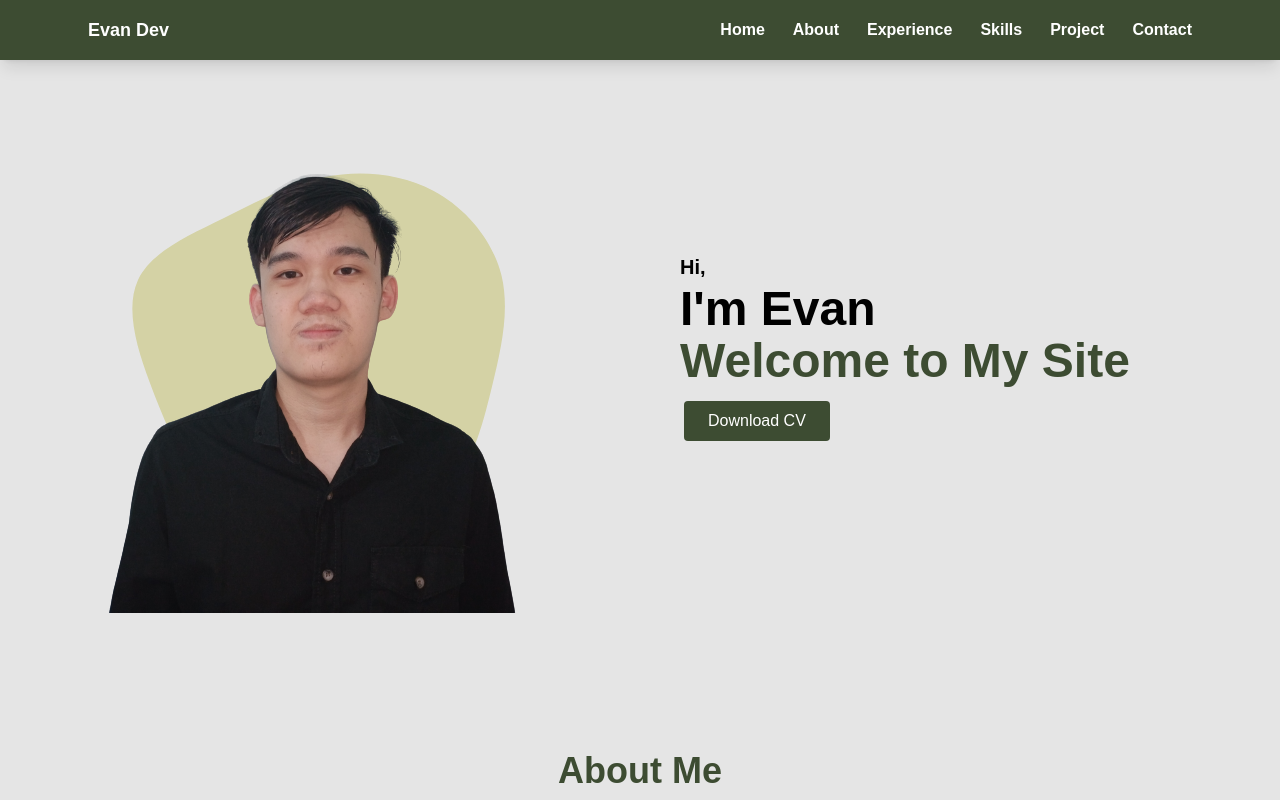
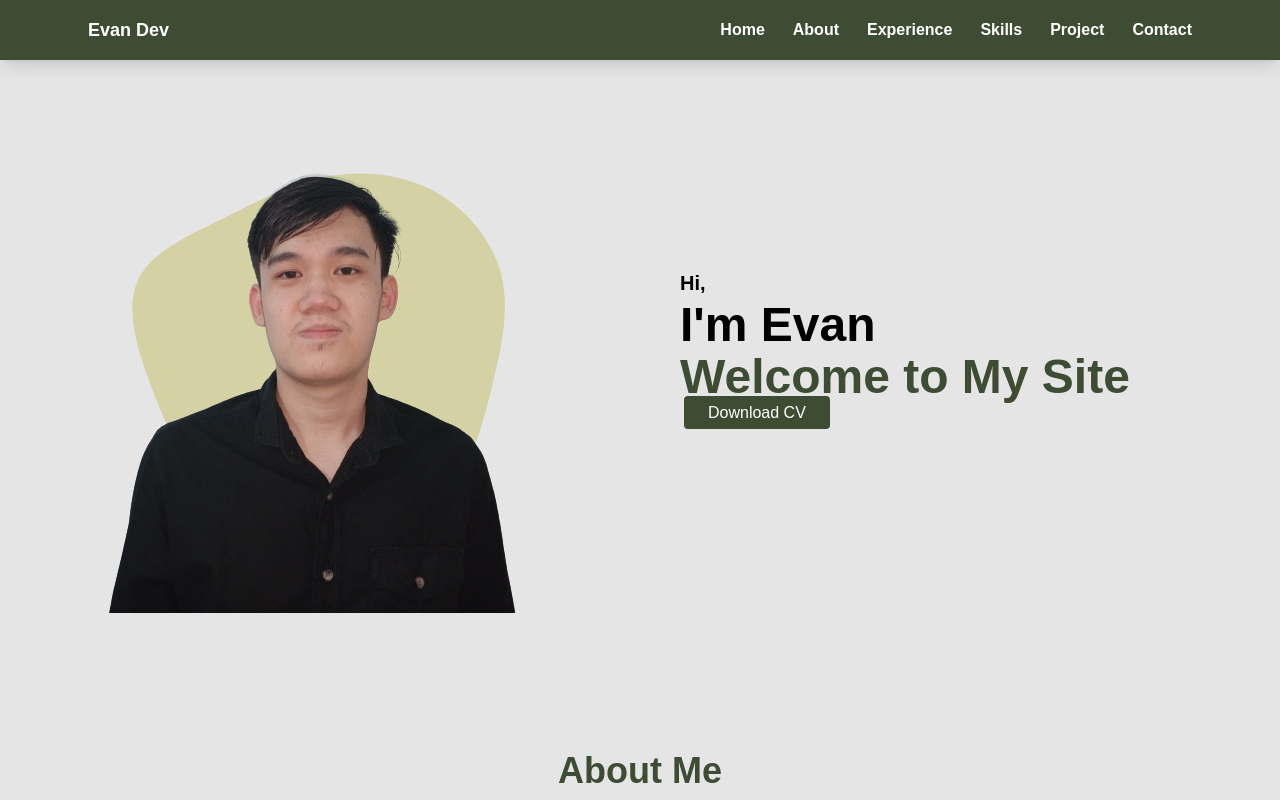
Before and after one commit to EvanSamuelW/Portfolio, a website: page index.html in a window 1280 px wide. Shown: the top 800 px of the page. Drawn offline with nearby package versions, Linux system fonts and the light colour scheme.

Commit message:
fix button

```diff
--- a/index.html
+++ b/index.html
@@ -88,10 +88,9 @@
                     <div class="w-full self-center mt-20 px-10 lg:w-1/2 sm:order-last" data-aos="fade-in">
                         <h1 class="text-lg font-semibold md:text-xl">Hi,</h1> <span class="mt-1 block text-4xl font-bold lg:text-5xl">I'm Evan</span></h1>
                         <h1 class="text-base font-semibold text-primary md:text-xl"></h1> <span class="mt-1 block text-4xl font-bold text-primary  lg:text-5xl">Welcome to My Site</span></h1>
-                        <button class=" bg-primary text-white duration-500 px-6 py-2 mx-1 mt-4 hover:bg-yellow rounded ">
-                                <a href="CV.pdf">Download CV</a>
+                        <a class="bg-primary text-white duration-500 px-6 py-2 mx-1 mt-4 hover:bg-yellow rounded" href="CV.pdf">Download CV</a>
 
-                            </button>
+
                     </div>
                     <div class="w-full self-end lg:w-1/2">
                         <div class="relative px-2 lg:right-0 lg:mt-9" data-aos="fade-in">
```
Also changed, not shown: dist/output.css.
